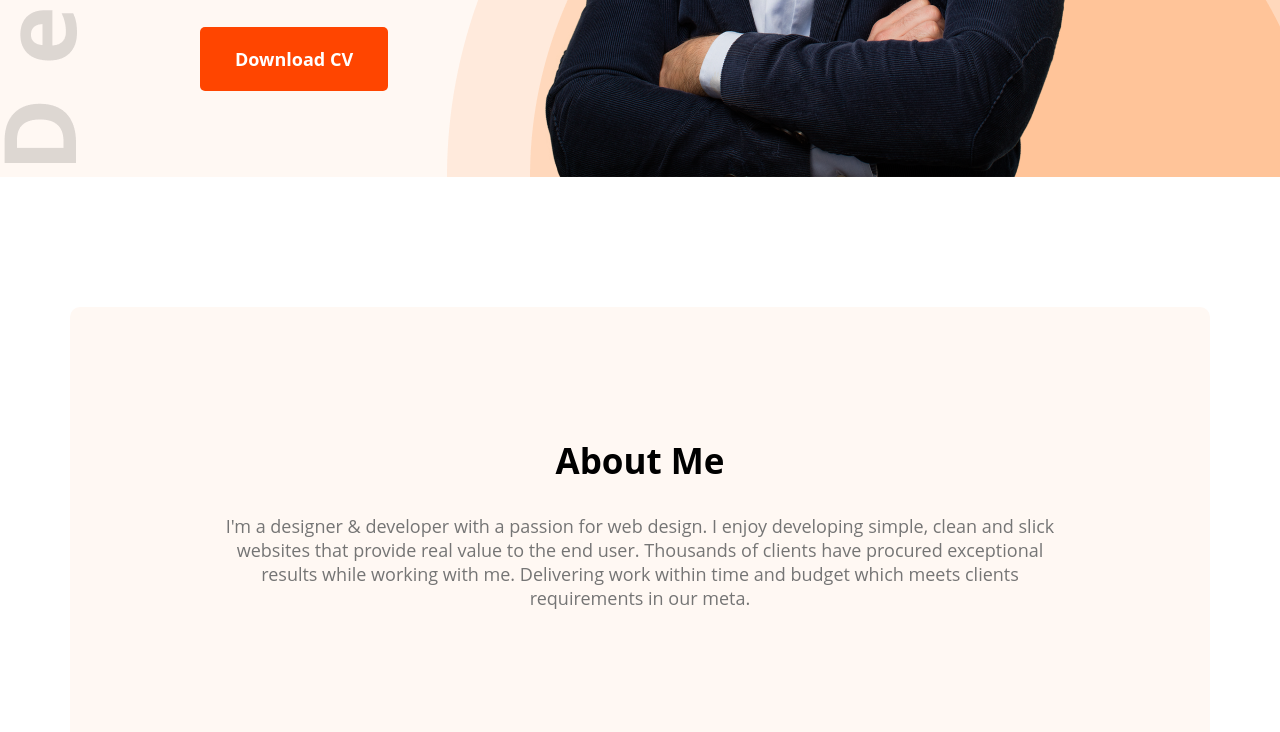
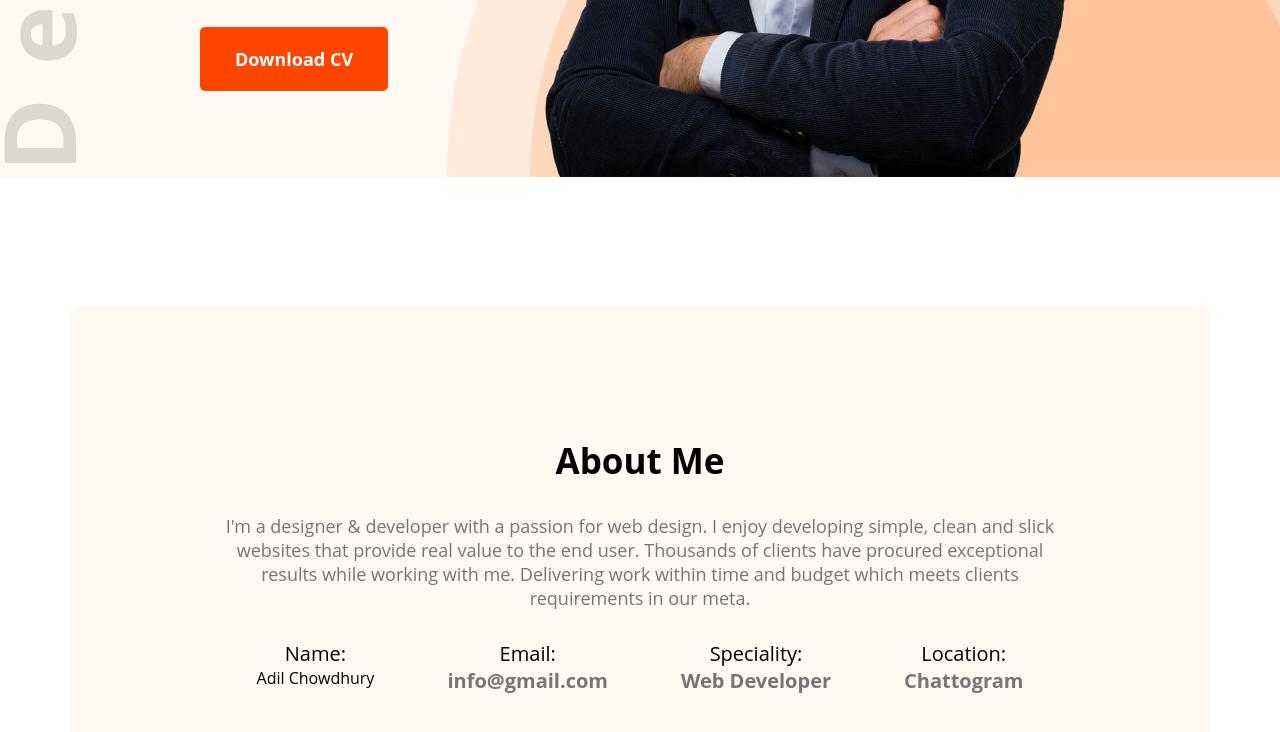
Before and after one commit to Ayman-Jawad/developer-portfolio-2, a plain HTML site: page index.html in a window 1280 px wide. Shown: the part 663-1395 px from the top of the page. Drawn offline with Linux system fonts and the light colour scheme.

Commit message:
about-complete

```diff
--- a/index.html
+++ b/index.html
@@ -33,6 +33,24 @@
             <section class="about Me">
                 <h3 class="section-title">About Me</h3>
                 <p class="section-description">I'm a designer & developer with a passion for web design. I enjoy developing simple, clean and slick websites that provide real value to the end user. Thousands of clients have procured exceptional results while working with me. Delivering work within time and budget which meets clients requirements in our meta.</p>
+                <div class="about-info-container">
+                    <div class="about-info">
+                        <p class="info-title">Name:</p>
+                        <p class="infodescription">Adil Chowdhury</p>
+                    </div>
+                    <div class="about-info">
+                        <p class="info-title">Email:</p>
+                        <p class="info-description">info@gmail.com</p>
+                    </div>
+                    <div class="about-info">
+                        <p class="info-title">Speciality:</p>
+                        <p class="info-description">Web Developer</p>
+                    </div>
+                    <div class="about-info">
+                        <p class="info-title">Location:</p>
+                        <p class="info-description">Chattogram</p>
+                    </div>
+                </div>
 
             </section>
     </main>
--- a/styles/style.css
+++ b/styles/style.css
@@ -95,6 +95,7 @@ main {
     margin-bottom: 30px;
     font-weight: 700;
     font-size: 35px;
+    margin-bottom: 30px;
 }
 
 .section-description {
@@ -102,3 +103,19 @@ main {
     font-size: 18px;
     margin-bottom: 30px;
 }
+
+.about-info-container {
+    display: flex;
+    justify-content: space-around;
+}
+
+.info-title {
+    font-weight: 500;
+    font-size: 20px;
+color: black;}
+.info-description{
+    color: #757575;
+    font-weight: 700;
+    font-size: 20px;
+
+}
```
